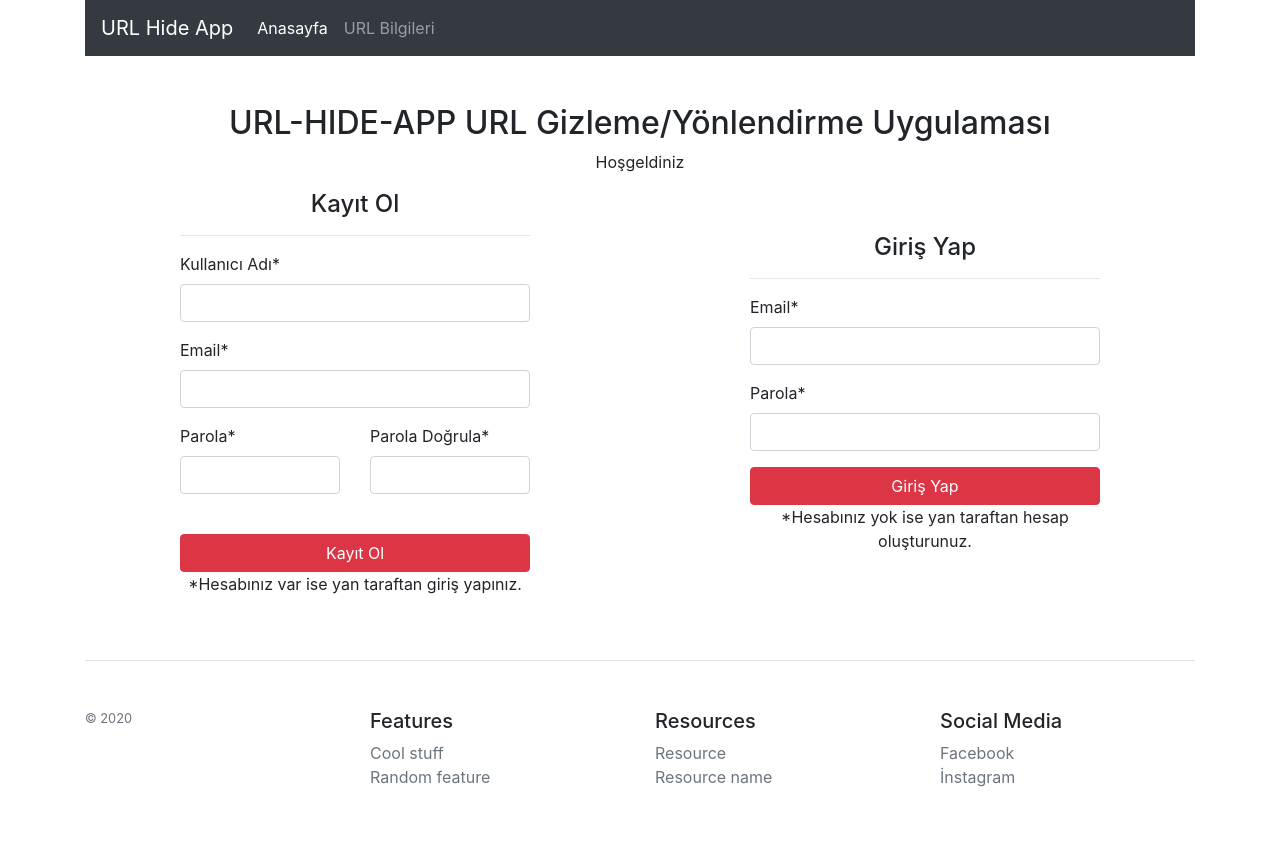
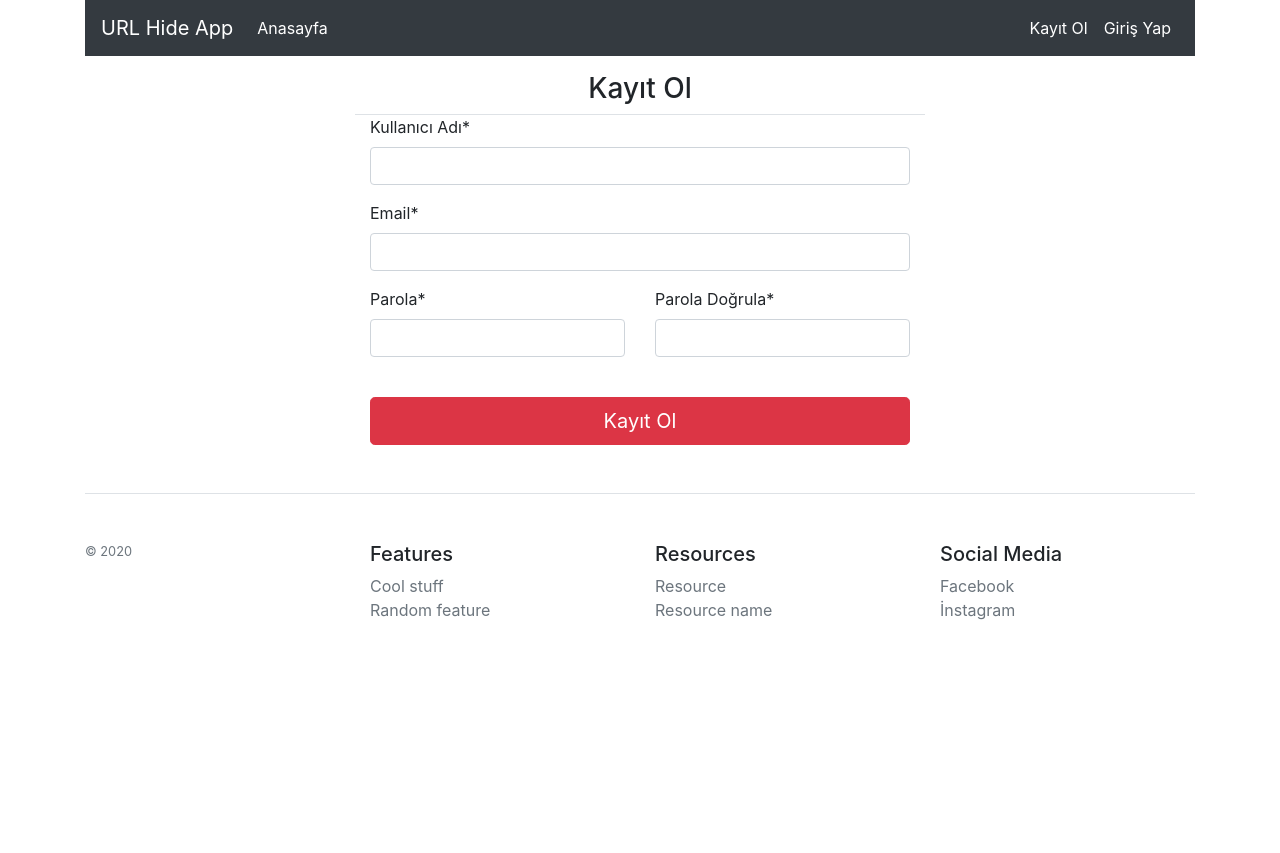
Before and after one commit to eibrahimarisoy/url-hide-app, a Django app: page /user-register/ in a window 1280 px wide. After the commit the page ends 620 px from the top, so only its background shows below. Run offline with Django 3.2, Linux system fonts and the light colour scheme; some libraries are stand-ins or nearby versions.

Commit message:
updated user app and frontend

```diff
--- a/link/views.py
+++ b/link/views.py
@@ -6,6 +6,5 @@ from user.forms import RegisterForm, LoginForm
 
 def index(request):
     context = dict()
-    context['register_form'] = RegisterForm()
-    context['login_form'] = LoginForm()
+
     return render(request, 'page/index.html', context)
--- a/templates/base/components/navbar.html
+++ b/templates/base/components/navbar.html
@@ -1,6 +1,6 @@
 <div class="container">
     <nav class="navbar navbar-expand-lg navbar-dark bg-dark">
-        <a class="navbar-brand" href="#">URL Hide App</a>
+        <a class="navbar-brand" href="{% url 'index' %}">URL Hide App</a>
         <button class="navbar-toggler" type="button" data-toggle="collapse" data-target="#navbarNav"
             aria-controls="navbarNav" aria-expanded="false" aria-label="Toggle navigation">
             <span class="navbar-toggler-icon"></span>
@@ -8,11 +8,39 @@
         <div class="collapse navbar-collapse" id="navbarNav">
             <ul class="navbar-nav">
                 <li class="nav-item active">
-                    <a class="nav-link" href="#">Anasayfa <span class="sr-only">(current)</span></a>
+                    <a class="nav-link" href="{% url 'index' %}">Anasayfa <span class="sr-only">(current)</span></a>
+                </li>
+                {% if request.user.is_authenticated %}
+                <li class="nav-item">
+                    <a class="nav-link active" href="">Link Bilgileri</a>
                 </li>
                 <li class="nav-item">
-                    <a class="nav-link" href="#">URL Bilgileri</a>
+                    <a class="nav-link active" href="">Link İstatistikleri</a>
                 </li>
+                {% endif %}
+
+            </ul>
+            <ul class="navbar-nav ml-auto">
+                {% if not request.user.is_authenticated %}
+                <li class="nav-item">
+                    <a class="nav-link active" href="{% url 'user_register' %}">Kayıt Ol</a>
+                </li>
+                <li class="nav-item">
+                    <a class="nav-link active" href="{% url 'user_login' %}">Giriş Yap</a>
+                </li>
+                {% endif %}
+
+                {% if request.user.is_authenticated %}
+                <li class="nav-item">
+                    <a class="nav-link active">Kullanıcı Adı: {{ request.user.username }}</a>
+                </li>
+                <li class="nav-item">
+                    <a class="nav-link active" href="{% url 'user_change_password' %}">Parola Değiştir</a>
+                </li>
+                <li class="nav-item">
+                    <a class="nav-link active" href="{% url 'user_logout' %}">Çıkış Yap</a>
+                </li>
+                {% endif %}
             </ul>
         </div>
     </nav>
--- a/templates/page/index.html
+++ b/templates/page/index.html
@@ -8,60 +8,11 @@
 <div class="container mt-5">
   <div class="row">
     <div class="col text-center">
-       <h2> URL-HIDE-APP URL Gizleme/Yönlendirme Uygulaması</h2>
-       <p>Hoşgeldiniz</p>
+      <h2> URL-HIDE-APP <br> URL Gizleme/Yönlendirme Uygulaması</h2>
+      <p>Hoşgeldiniz</p>
     </div>
   </div>
 </div>
 
-<div class="container">
-  <div class="row justify-content-center  align-items-center">
-    <div class="col-4">
-      <form method="POST">
-        <h4 class="text-center">Kayıt Ol</h4>
-        <hr>
-        {% csrf_token %}
-        <div class="row">
-          <div class="col">
-            {{ register_form.username | as_crispy_field }}
-          </div>
-        </div>
-        <div class="row">
-          <div class="col">
-            {{ register_form.email | as_crispy_field }}
-          </div>
-        </div>
-        <div class="row">
-          <div class="col-6">
-            {{ register_form.password | as_crispy_field }}
-          </div>
-          <div class="col-6">
-            {{ register_form.confirm | as_crispy_field }}
-          </div>
-        </div>
-        <br>
-        <div class="row">
-          <div class="col">
-            <button formmethod="POST" formaction="{% url 'user_register' %}" type="submit" class="btn btn-block btn-md btn-danger">Kayıt Ol</button>
-            <p class="text-center">*Hesabınız var ise yan taraftan giriş yapınız.</p>
-          </div>
-        </div>
-      </form>
-    </div>
-    <div class="col-2">
-
-    </div>
-    <div class="col-4">
-      <form method="POST">
-        <h4 class="text-center">Giriş Yap</h4>
-        <hr>
-        {% csrf_token %}
-        {{ login_form|crispy }}
-        <button formmethod="POST" formaction="{% url 'user_login' %}" type="submit" class="btn btn-block btn-md btn-danger">Giriş Yap</button>
-        <p class="text-center">*Hesabınız yok ise yan taraftan hesap oluşturunuz.</p>
-      </form>
-    </div>
-  </div>
-</div>
 
 {% endblock content %}
--- /dev/null
+++ b/templates/page/user_register.html
@@ -0,0 +1,43 @@
+{% extends "base/base.html" %}
+{% block content %}
+
+{% load crispy_forms_tags %}
+<div class="container  mt-3">
+    <div class="row justify-content-center">
+        <div class="col-md-6">
+            <h3 class="text-center">Kayıt Ol</h3>
+
+            <form method="POST">
+                {% csrf_token %}
+                <div class="row  border-top">
+                    <div class="col">
+                        {{ register_form.username | as_crispy_field }}
+                    </div>
+                </div>
+                <div class="row">
+                    <div class="col">
+                        {{ register_form.email | as_crispy_field }}
+                    </div>
+                </div>
+                <div class="row">
+                    <div class="col-6">
+                        {{ register_form.password | as_crispy_field }}
+                    </div>
+                    <div class="col-6">
+                        {{ register_form.confirm | as_crispy_field }}
+                    </div>
+                </div>
+                <br>
+                <div class="row">
+                    <div class="col">
+                        <button type="submit" class="btn btn-block btn-lg btn-danger">Kayıt Ol</button>
+
+                    </div>
+                </div>
+            </form>
+        </div>
+    </div>
+</div>
+
+
+{% endblock %}
--- a/user/urls.py
+++ b/user/urls.py
@@ -1,7 +1,10 @@
 from django.urls import path
-from .views import user_register, user_login
+from .views import user_register, user_login, user_logout, user_change_password
 
 urlpatterns = [
     path('user-register/', user_register, name='user_register'),
-    path('user-login/', user_login, name="user_login")
+    path('user-login/', user_login, name="user_login"),
+    path('user-logout/', user_logout, name="user_logout"),
+    path('user-change-password/', user_change_password, name="user_change_password"),
+
 ]
--- a/user/views.py
+++ b/user/views.py
@@ -1,8 +1,9 @@
 from django.shortcuts import redirect, render
 from user.forms import LoginForm, RegisterForm
-from django.contrib.auth import authenticate, login
+from django.contrib.auth import authenticate, login, logout, update_session_auth_hash
 from django.contrib import messages
 from django.contrib.auth.models import User
+from django.contrib.auth.forms import PasswordChangeForm
 
 # Create your views here.
 
@@ -26,15 +27,13 @@ def user_register(request):
         return redirect("index")
 
     context["register_form"] = form
-    context['login_form'] = LoginForm()
-    return render(request, "page/index.html", context)
+    return render(request, "page/user_register.html", context)
 
 
 def user_login(request):
     context = dict()
     form = LoginForm(request.POST or None)
     context["login_form"] = form
-    context['register_form'] = RegisterForm()
     if form.is_valid():
         email = form.cleaned_data.get("email")
         password = form.cleaned_data.get("password")
@@ -44,17 +43,39 @@ def user_login(request):
             username = User.objects.get(email=email).username
         except User.DoesNotExist:
             messages.info(request, "Kullanıcı adı yanlış.")
-            return render(request, "page/index.html", context)
+            return render(request, "page/user_login.html", context)
 
         # check username and password are correct
         user = authenticate(request, username=username, password=password)
         if user is None:
             messages.info(request, "Kullanıcı adı veya parola yanlış.")
-            return render(request, "page/index.html", context)
+            return render(request, "page/user_login.html", context)
         else:
             messages.success(request, "Başarıyla giriş yaptınız.")
             # start new session for user
             login(request, user)
             return redirect("index")
 
-    return render(request, "page/index.html", context)
+    return render(request, "page/user_login.html", context)
+
+
+def user_logout(request):
+    logout(request)
+    return render(request, "page/index.html")
+
+def user_change_password(request):
+    context = dict()
+    if request.method == 'POST':
+        form = PasswordChangeForm(request.user, request.POST)
+        if form.is_valid():
+            user = form.save()
+            update_session_auth_hash(request, user)
+            messages.success(request, 'Your password has been successfully changed!')
+            return redirect('user_profile')
+        else:
+            messages.error(request, 'You have logged in incorrectly!')
+    else:
+        form = PasswordChangeForm(request.user)
+
+    context['form'] = form
+    return render(request, 'page/user_password_change.html', context)
```
Also changed, not shown: templates/page/user_login.html (added, +20 -0 lines), templates/page/user_password_change.html (added, +21 -0 lines).
